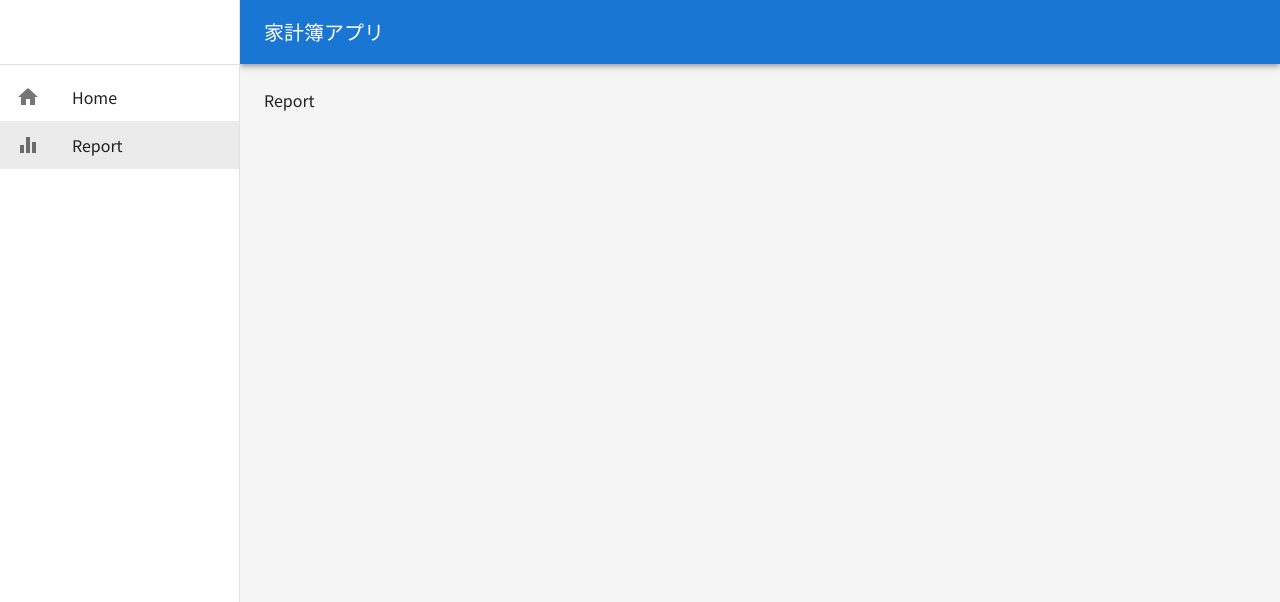
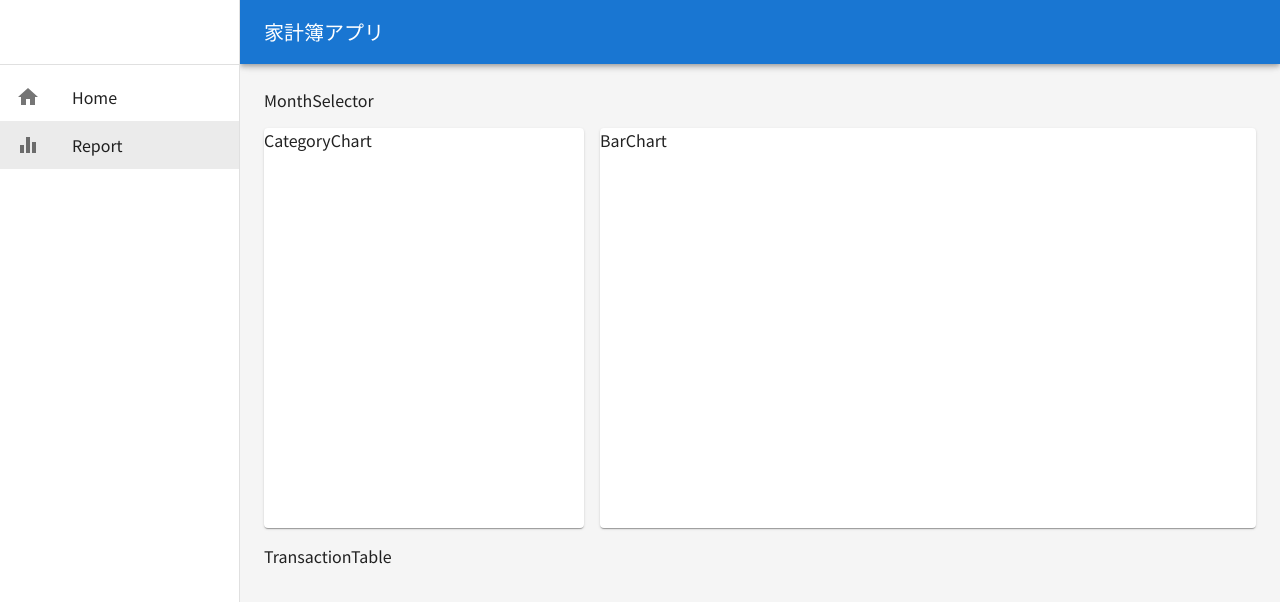
Before and after one commit to manmanmeerkat/household-app, a React (Create React App) app: page /report in a window 1280 px wide. Shown: the top 602 px of the page. Built offline with nearby package versions, Linux system fonts and the light colour scheme; no server answers; the database is empty.

Commit message:
Report画面　レイアウト

```diff
--- /dev/null
+++ b/src/components/layout/BarChart.tsx
@@ -0,0 +1,9 @@
+import React from 'react'
+
+const BarChart = () => {
+  return (
+    <div>BarChart</div>
+  )
+}
+
+export default BarChart
--- /dev/null
+++ b/src/components/layout/CategoryChart.tsx
@@ -0,0 +1,9 @@
+import React from 'react'
+
+const CategoryChart = () => {
+  return (
+    <div>CategoryChart</div>
+  )
+}
+
+export default CategoryChart
--- /dev/null
+++ b/src/components/layout/MonthSelector.tsx
@@ -0,0 +1,9 @@
+import React from 'react'
+
+const MonthSelector = () => {
+  return (
+    <div>MonthSelector</div>
+  )
+}
+
+export default MonthSelector
--- a/src/components/layout/TransactionForm.tsx
+++ b/src/components/layout/TransactionForm.tsx
@@ -140,10 +140,18 @@ const incomeExpenseToggle = (type: IncomeExpense) => {
   };
 
   useEffect(() => {
+    if(selectedTransaction) {
+    const categoryExists = categories.some(
+      (category) => category.label === selectedTransaction?.category
+    );
+    setValue("category", categoryExists ? selectedTransaction.category : "");
+  }
+  }, [selectedTransaction, categories]);
+
+  useEffect(() => {
     if (selectedTransaction) {
       setValue("type", selectedTransaction.type);
       setValue("date", selectedTransaction.date);
-      setValue("category", selectedTransaction.category);
       setValue("amount", selectedTransaction.amount);
       setValue("content", selectedTransaction.content);
     } else {
--- /dev/null
+++ b/src/components/layout/TransactionTable.tsx
@@ -0,0 +1,9 @@
+import React from 'react'
+
+const TransactionTable = () => {
+  return (
+    <div>TransactionTable</div>
+  )
+}
+
+export default TransactionTable
--- a/src/pages/Report.tsx
+++ b/src/pages/Report.tsx
@@ -1,8 +1,32 @@
+import { Grid, Paper } from '@mui/material'
 import React from 'react'
+import CategoryChart from '../components/layout/CategoryChart';
+import MonthSelector from '../components/layout/MonthSelector';
+import BarChart from '../components/layout/BarChart';
+import TransactionTable from '../components/layout/TransactionTable';
 
 const Report = () => {
+  const commonPaperStyle = {
+    height: { xs: "auto", md: "400px" },
+    display: "flex",
+    flexDirection: "column",
+  };
+
   return (
-    <div>Report</div>
+    <Grid container spacing={2}>
+      <Grid item xs={12}>
+        <MonthSelector />
+      </Grid>
+      <Grid item xs={12} md={4}>
+        <Paper sx={commonPaperStyle}><CategoryChart /></Paper>
+      </Grid>
+      <Grid item xs={12} md={8}>
+        <Paper sx={commonPaperStyle}><BarChart /></Paper>
+      </Grid>
+      <Grid item xs={12}>
+        <TransactionTable />
+      </Grid>
+    </Grid>
   )
 }
 
```
